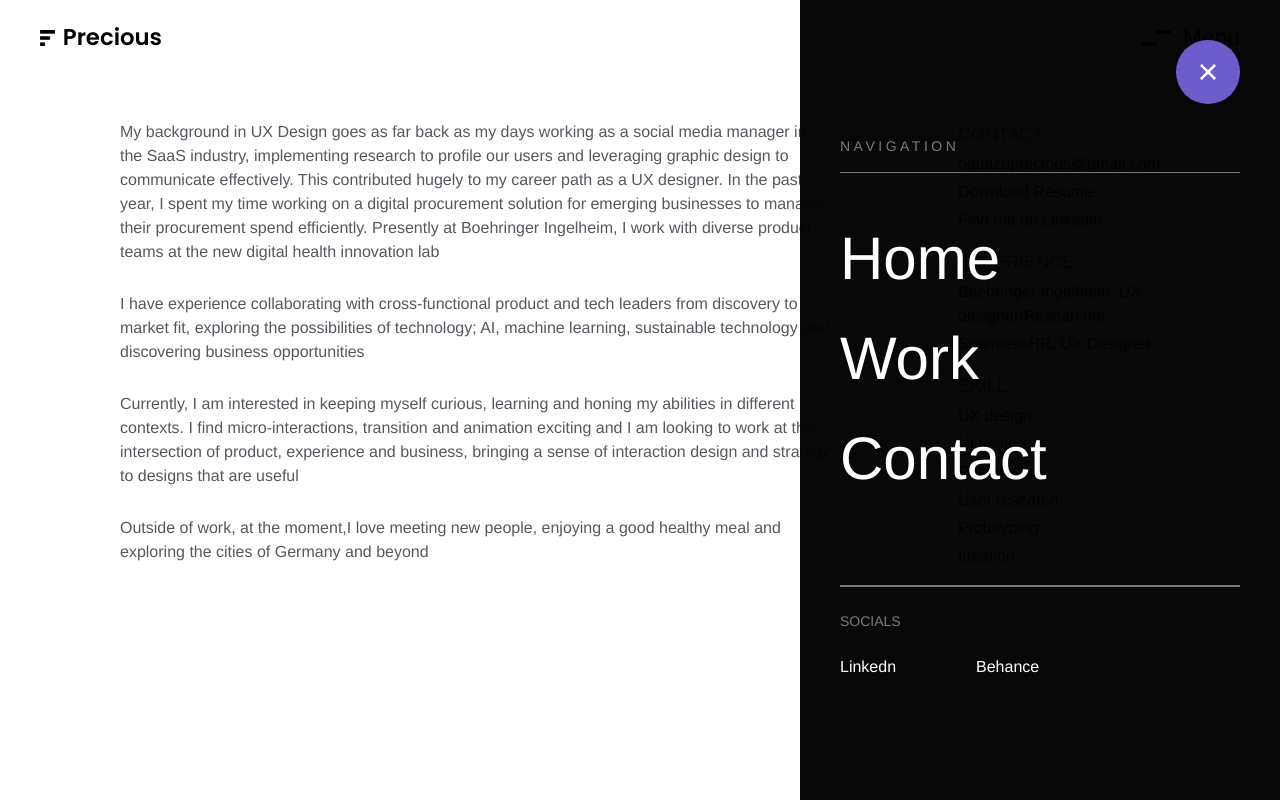
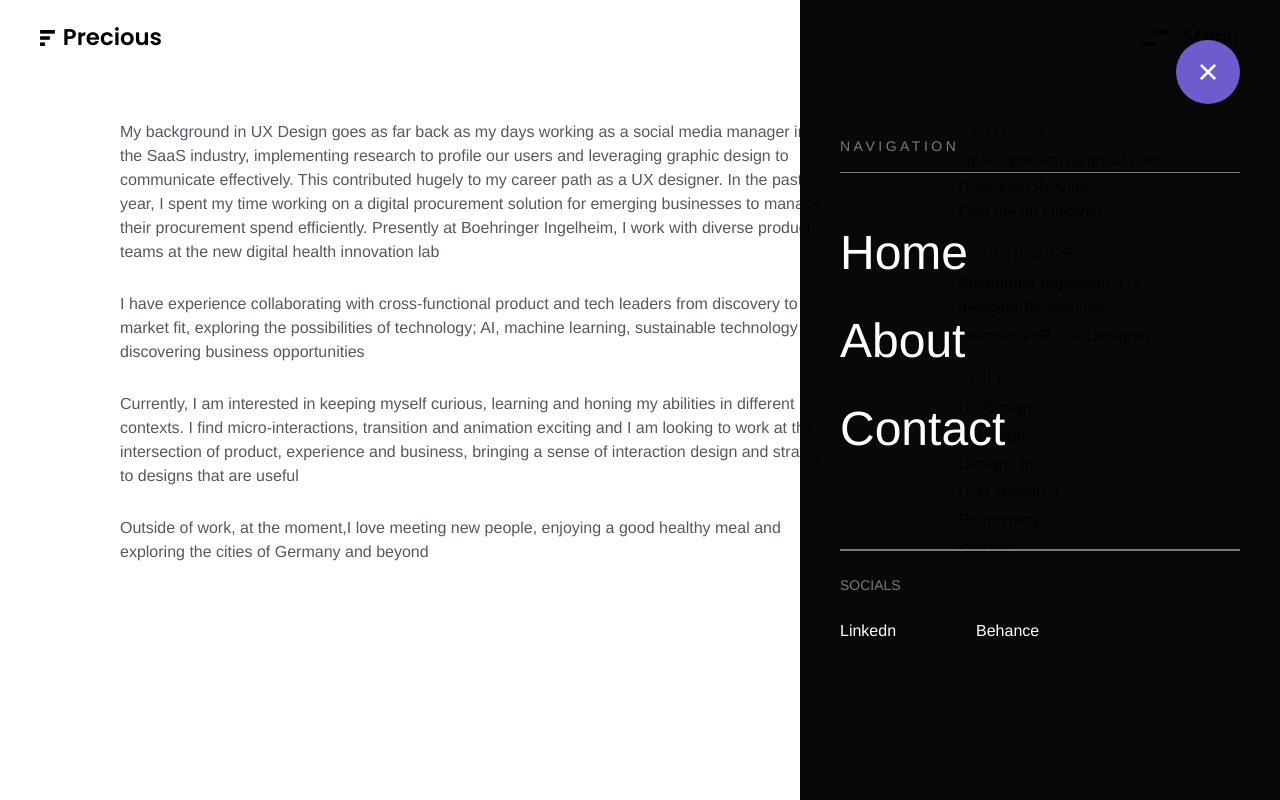
Before and after one commit to Nathan-88/precious-portfolio, a React (Vite) app: page /about in a window 1280 px wide. Both pictures are taken after a click on the element "Menu". Built offline with nearby package versions, Linux system fonts and the light colour scheme; a web font is replaced by a local one.

Commit message:
temporary fixes for now

```diff
--- a/src/components/Footer/Footer.jsx
+++ b/src/components/Footer/Footer.jsx
@@ -14,7 +14,7 @@ const Footer = () => {
                 <p className="text-white font-bold text-7xl">work Together</p>
             </div>
             <div className="">
-                <Link to="/about"><button className="xl:mb-16 border text-white border-primary py-2 px-4 font-work-sans font-[400] text-sm rounded-full hover:border-green-600">GET IN TOUCH</button></Link>
+                <a href="mailto:Oguazuprecious@gmail.com"><button className="xl:mb-16 border text-white border-primary py-2 px-4 font-work-sans font-[400] text-sm rounded-full hover:border-green-600">GET IN TOUCH</button></a>
             </div>
         </div>
         <div className="mt-28 bg-black font-work-sans font-[400] text-sm text-text flex flex-col md:flex-row items-center md:justify-around">
--- a/src/components/Header/Header.jsx
+++ b/src/components/Header/Header.jsx
@@ -1,5 +1,6 @@
 import { motion, AnimatePresence } from "framer-motion";
-import { useState, useEffect } from "react";
+import { useState, useEffect, useRef } from "react";
+
 import { Link, NavLink } from "react-router-dom";
 import PropTypes from 'prop-types';
 import './Header.css';
@@ -13,6 +14,10 @@ const Header = ({ color, backgroundColor, barColor }) => {
         setIsOpen(!isOpen);
     };
 
+    const ref = useRef(null);
+    const handleClick = () => {
+    ref.current?.scrollIntoView({behavior: 'smooth'});
+    };
     useEffect(() => {
         const handleScroll = () => {
             if (window.scrollY > 500) {
@@ -95,17 +100,18 @@ const Header = ({ color, backgroundColor, barColor }) => {
                                 <p className="mb-4 tracking-[.25em] font-medium text-sm">NAVIGATION</p>
                                 <div className="bg-text font-medium w-full mb-14 h-[0.08rem]"></div>
                             </div>
-                            <ul className="lists mb-10 text-6xl">
+                            <ul className="lists mb-10 text-5xl font-[400]">
                                 <Link className="" to="/"><li className="mb-10"><span className="">Home</span></li></Link>
-                                <Link to=""><li className="mb-10"><span className="">Work</span></li></Link>
-                                <Link to="/about"><li className=""><span className="">Contact</span></li></Link>
+                                <Link className="" to="/about"><li className="mb-10"><span className="">About</span></li></Link>
+                                {/* <Link to="/#work"><li className="mb-10"><span className="">Work</span></li></Link> */}
+                                <a href="mailto:Oguazuprecious@gmail.com"><li className=""><span className="">Contact</span></li></a>
                             </ul>
                             <div className="w-full pt-14 text-text font-medium">
                                 <div className="bg-text mb-6 font-medium w-full h-[0.08rem]"></div>
                                 <p className="mb-6 font-medium text-sm">SOCIALS</p>
                                 <div className="flex gap-20 font-medium text-white">
-                                    <Link to="" className="">Linkedn</Link>
-                                    <Link to="" className="">Behance</Link>
+                                    <a target="_blank" href="https://www.linkedin.com/in/precious-oguazu" className="">Linkedn</a>
+                                    <a target="_blank" href="https://www.behance.net/chidiogpreciou" className="">Behance</a>
                                 </div>
                             </div>
                         </div>
--- a/src/components/JumpTo.jsx
+++ b/src/components/JumpTo.jsx
@@ -43,7 +43,7 @@ const JumpTo = () => {
                     </div>
                 </div>
                 <div className=" bg-primary py-3 mt-8 px-4  xl:w-fit rounded-full text-center">
-                    <Link to="https://SeamlessHR.com" className="text-white">Go to SeamlessHR.com</Link>
+                    <a target="_blank" href="https://SeamlessHR.com" className="text-white">Go to SeamlessHR.com</a>
                 </div>
             </section>
         </section>
--- a/src/components/Mywork.jsx
+++ b/src/components/Mywork.jsx
@@ -5,17 +5,18 @@ import arrow from "../assets/arrow.png"
 import { Link } from "react-router-dom"
 
 const contents = [
-    {link: "projects/bix", img: bixx, date: "FEB 2024", h: "Boehringer Ingelheim X", text: "An overview of my time and project so far working at BI X"},
+    {link: "https://www.bix-digital.com/", img: bixx, date: "FEB 2024", h: "Boehringer Ingelheim X", text: "An overview of my time and project so far working at BI X"},
     {link: "projects/procurement", img: Procur, date: "AUGUST 2022", h: "Procurement", text: "Enterprise spend management solution that helps business optimise their purchasing spend and sourcing needs"},
     {link: "projects/WhiteCollar", img: whitecard, date: "JULY 2020", h: "White Collar", text: "A job search digital solution built to connect job seekers to serious recruiters in simple steps"},
 ]
 const Mywork = () => {
+
     return(
         <section className="p-6 md:py-16 bg-white h-auto">
             <h2 className="text-primary font-bold text-center text-2xl font-[Poppins]">MY WORK</h2>
             <div className="grid grid-col-1 xl:grid-cols-3 gap-y-4  gap-x-2 mt-10">
                 {contents.map((content, index) => (
-                    <Link to={content.link}><div className="bg-card py-10 px-8 rounded-lg hover:shadow-md hover:scale-[1.01] transition hover:duration-500">
+                    <a target="-blank" href={content.link}><div className="bg-card py-10 px-8 rounded-lg hover:shadow-md hover:scale-[1.01] transition hover:duration-500">
                     <div className="text-text flex flex-col justify-center items-center space-y-3">
                         <img src={content.img} alt="card image"/>
 
@@ -27,7 +28,7 @@ const Mywork = () => {
 
                     </div>
                     <img src={arrow} alt="arrow" className=""/>
-                </div></Link>))}
+                </div></a>))}
             </div>
         </section>
     )
--- a/src/pages/About.jsx
+++ b/src/pages/About.jsx
@@ -23,9 +23,9 @@ const About = ()=> {
             <div className="flex flex-col space-y-4 text-md p-2 items-start">
                 <div className="space-y-1">
                 <h2 className="text-marino text-lg">CONTACT</h2>
-                <p className="text-black text-md">oguazuprecious@gmail.com</p>
+                <a href="mailto:Oguazuprecious@gmail.com"><p className="text-black text-md">oguazuprecious@gmail.com</p></a>
                 <p className="text-black">Download Resume</p>
-                <p className="text-black">Find me on Linkedin</p>
+                <a href="www.linkedin.com/in/precious-oguazu"><p className="text-black">Find me on Linkedin</p></a>
                 </div>
 
                 <div className="space-y-1">
```
